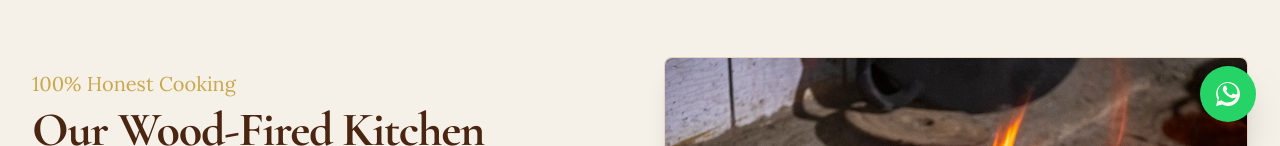
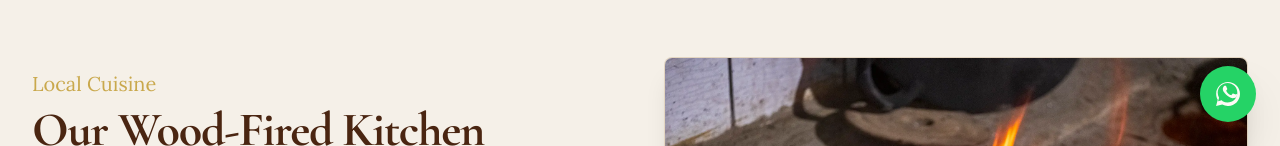
Before and after one commit to hevrasolutions/web-casona-los-rodriguez, a Next.js app: page /en/restaurant in a window 1280 px wide. Shown: the part 654-800 px from the top of the page. Built offline with nearby package versions, Linux system fonts and the light colour scheme; no server answers.

Commit message:
cambios en textos

```diff
--- a/src/app/[locale]/layout.tsx
+++ b/src/app/[locale]/layout.tsx
@@ -66,7 +66,7 @@ export async function generateMetadata({
       type: "website",
       images: [
         {
-          url: "/images/hero/casona-los-rodriguez-exterior-001.webp",
+          url: "/images/logo/casona-los-rodriguez-share.jpg",
           width: 1200,
           height: 630,
           alt: "Casona Los Rodríguez",
@@ -77,7 +77,7 @@ export async function generateMetadata({
       card: "summary_large_image",
       title,
       description,
-      images: ["/images/hero/casona-los-rodriguez-exterior-001.webp"],
+      images: ["/images/logo/casona-los-rodriguez-share.jpg"],
     },
   };
 }
--- a/src/components/content/TrustBar.tsx
+++ b/src/components/content/TrustBar.tsx
@@ -17,8 +17,8 @@ export default function TrustBar({ locale }: TrustBarProps) {
     {
       title: isEs ? 'Historia Viva' : 'Living History',
       desc: isEs
-        ? 'Adéntrese en un tesoro arquitectónico preservado desde 1904, donde cada rincón cuenta una historia del patrimonio costarricense.'
-        : 'Step into a preserved 1904 architectural treasure where every corner tells a story of Costa Rican heritage.',
+        ? 'Adéntrese en un tesoro arquitectónico preservado desde 1890, donde cada rincón cuenta una historia del patrimonio costarricense.'
+        : 'Step into a preserved 1890 architectural treasure where every corner tells a story of Costa Rican heritage.',
       icon: (
         <svg className="w-6 h-6 text-gold" fill="none" viewBox="0 0 24 24" stroke="currentColor">
           <path strokeLinecap="round" strokeLinejoin="round" strokeWidth={1.5} d="M12 6.253v13m0-13C10.832 5.477 9.246 5 7.5 5S4.168 5.477 3 6.253v13C4.168 18.477 5.754 18 7.5 18s3.332.477 4.5 1.253m0-13C13.168 5.477 14.754 5 16.5 5c1.747 0 3.332.477 4.5 1.253v13C19.832 18.477 18.247 18 16.5 18c-1.746 0-3.332.477-4.5 1.253" />
--- a/src/components/pages/RestaurantPage.tsx
+++ b/src/components/pages/RestaurantPage.tsx
@@ -96,8 +96,8 @@ export default function RestaurantPage({ locale }: RestaurantPageProps) {
             {/* Text details */}
             <div className="lg:col-span-6 flex flex-col items-start text-left">
               <SectionTitle
-                title={isEs ? 'Nuestra Cocina de Leña' : 'Our Wood-Fired Kitchen'}
-                subtitle={isEs ? 'Cocina 100% Honesta' : '100% Honest Cooking'}
+                title={isEs ? 'Nuestra Cocina a la Leña' : 'Our Wood-Fired Kitchen'}
+                subtitle={isEs ? 'Gastronomía local' : 'Local Cuisine'}
                 align="left"
                 className="mb-6"
               />
```
Also changed, not shown: public/images/logo/casona-los-rodriguez-share.jpg (added), 1 other file (tests, documents, lock files or other folders).
